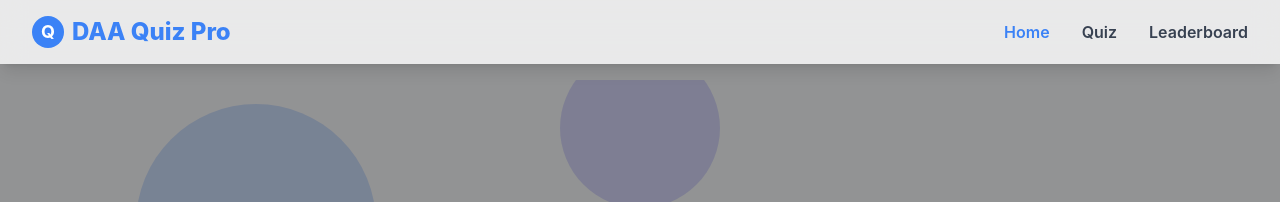
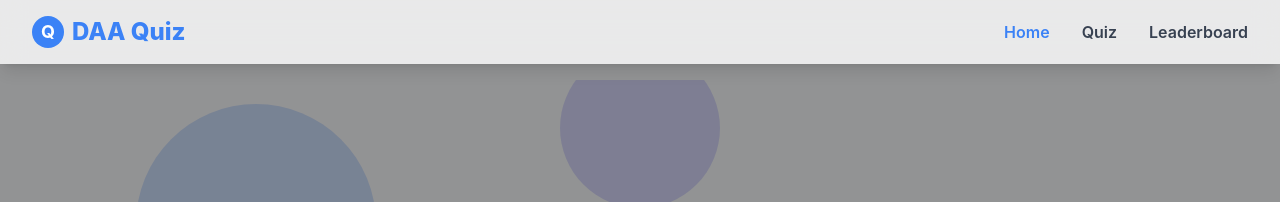
Before and after one commit to jaganmayamgiri/realtime-leaderboard, a React (Create React App) app in the folder frontend/: page / in a window 1280 px wide. Shown: the top 202 px of the page. Built offline with nearby package versions, Linux system fonts and the light colour scheme.

Commit message:
deleted pro

```diff
--- a/frontend/src/components/Navbar.tsx
+++ b/frontend/src/components/Navbar.tsx
@@ -14,7 +14,7 @@ const Navbar: React.FC = () => {
           {/* Brand */}
           <Link to="/" className="flex items-center gap-2 text-2xl font-extrabold text-primary">
             <svg width="32" height="32" viewBox="0 0 32 32" fill="none" className="inline-block"><circle cx="16" cy="16" r="16" fill="#3B82F6"/><text x="16" y="22" textAnchor="middle" fontSize="18" fill="#fff" fontWeight="bold">Q</text></svg>
-            DAA Quiz Pro
+            DAA Quiz
           </Link>
           {/* Desktop Nav */}
           <div className="hidden md:flex items-center gap-8">
```
